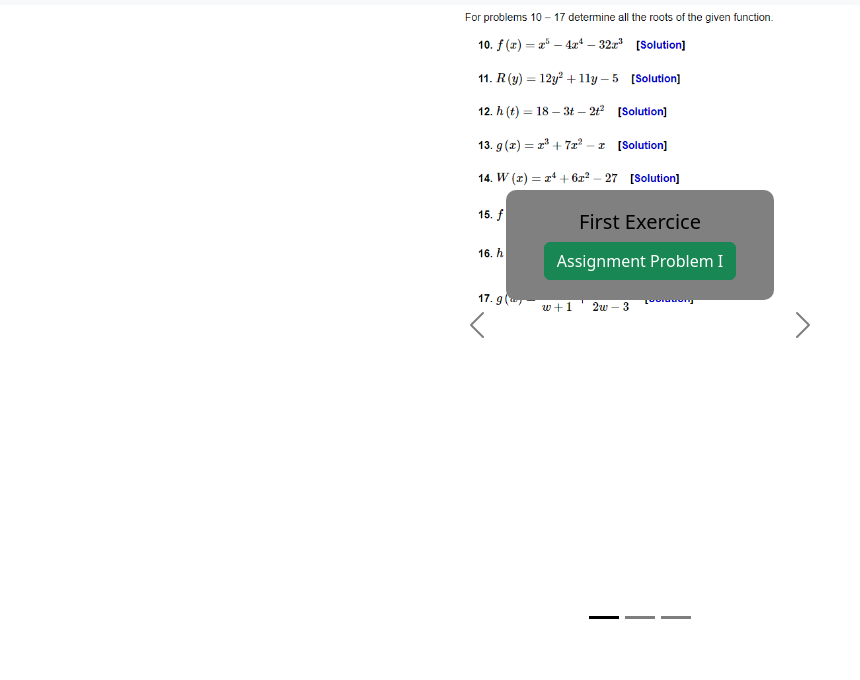
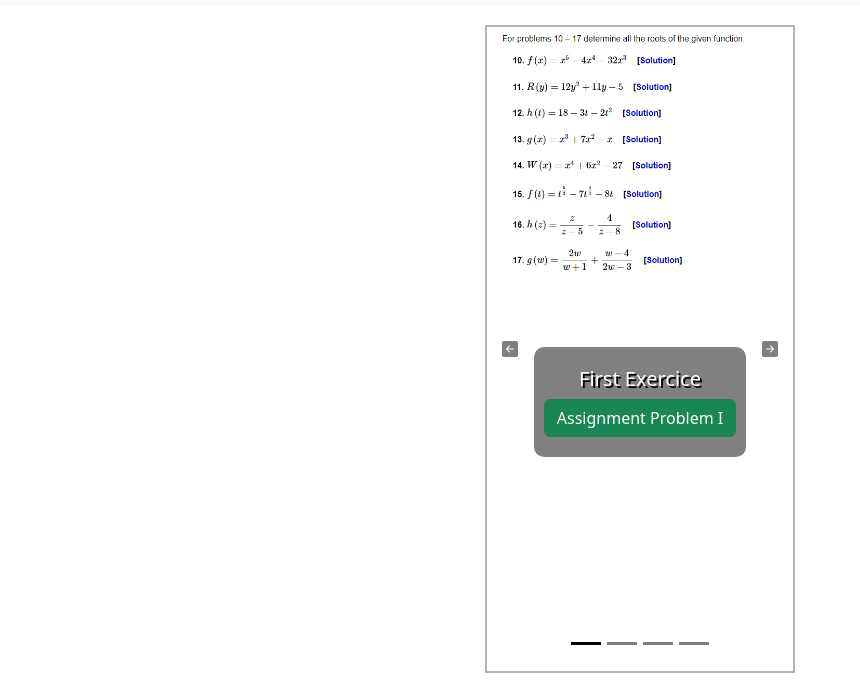
Before and after one commit to Marcelo689/Rs-ti-front-end, a plain HTML site: page index.html in a window 1280 px wide. Shown: the part 91-771 px from the top of the page, without its empty margins (0-860 px from the left). Drawn offline with nearby package versions, Linux system fonts and the light colour scheme.

Commit message:
Add files via upload

```diff
--- a/css/index.css
+++ b/css/index.css
@@ -42,11 +42,17 @@ body{
 
 .carousel-item img{
     background-size: contain;
+    overflow: scroll;
+    max-height: 80vw;
 }
 
 #carouselExampleDark {
     width: 30vw;
+    max-width: 310px;
     margin: auto;
+    margin-top:20px;
+    border: 2px solid rgb(184, 178, 178);
+    padding: 2px;
 }
 
 .carousel-inner{
@@ -54,11 +60,14 @@ body{
 }
 
 .carousel-caption{
-    margin-top:30vh;
+    margin-bottom: -200px;
     background-color: gray;
     border-radius: 10px;
 }
-
+.carousel-caption h5{
+    color: white;
+    text-shadow: black 2px 2px 0px;
+}
 .container-item-foto img{
     margin: auto;
     width: fit-content;
--- a/index.html
+++ b/index.html
@@ -5,8 +5,11 @@
     <meta http-equiv="X-UA-Compatible" content="IE=edge">
     <meta name="viewport" content="width=device-width, initial-scale=1.0">
     <title>Slider</title>
+    <link rel="stylesheet" href="https://cdn.jsdelivr.net/npm/bootstrap-icons@1.10.5/font/bootstrap-icons.css">
     <link href="https://cdn.jsdelivr.net/npm/bootstrap@5.3.0-alpha3/dist/css/bootstrap.min.css" rel="stylesheet" integrity="sha384-KK94CHFLLe+nY2dmCWGMq91rCGa5gtU4mk92HdvYe+M/SXH301p5ILy+dN9+nJOZ" crossorigin="anonymous">
     <link rel="stylesheet" href="css/index.css">
+
+
 </head>
 <body>
 
@@ -19,12 +22,6 @@
           </button>
           <div class="collapse navbar-collapse" id="navbarSupportedContent">
             <ul class="navbar-nav me-auto mb-2 mb-lg-0">
-              <!-- <li class="nav-item">
-                <a class="nav-link active" aria-current="page" href="#">Home</a>
-              </li>
-              <li class="nav-item">
-                <a class="nav-link" href="#">Link</a>
-              </li> -->
               <li class="nav-item dropdown">
                 <a class="nav-link dropdown-toggle" href="#" role="button" data-bs-toggle="dropdown" aria-expanded="false">
                   Material for Study
@@ -37,26 +34,21 @@
                   <li><a class="dropdown-item" href="#">Something else here</a></li>
                 </ul>
               </li>
-              <!-- <li class="nav-item">
-                <a class="nav-link disabled">Disabled</a>
-              </li> -->
+              </li>
             </ul>
-            <!-- <form class="d-flex" role="search">
-              <input class="form-control me-2" type="search" placeholder="Search" aria-label="Search">
-              <button class="btn btn-outline-success" type="submit">Search</button>
-            </form> -->
           </div>
         </div>
     </nav>
 
-      <div id="carouselExampleDark" class="carousel carousel-dark slide">
+      <div id="carouselExampleDark" class="carousel carousel-dark slide" >
         <div class="carousel-indicators">
           <button type="button" data-bs-target="#carouselExampleDark" data-bs-slide-to="0" class="active" aria-current="true" aria-label="Slide 1"></button>
           <button type="button" data-bs-target="#carouselExampleDark" data-bs-slide-to="1" aria-label="Slide 2"></button>
           <button type="button" data-bs-target="#carouselExampleDark" data-bs-slide-to="2" aria-label="Slide 3"></button>
+          <button type="button" data-bs-target="#carouselExampleDark" data-bs-slide-to="3" aria-label="Slide 4"></button>
         </div>
         <div class="carousel-inner">
-          <div class="carousel-item active" data-bs-interval="10000">
+          <div class="carousel-item active" data-bs-interval="1000">
             <img src="img/math/exercicio1.PNG" class="d-block w-100" alt="...">
             <div class="carousel-caption d-none d-md-block">
               <h5>First Exercice</h5>
@@ -77,14 +69,21 @@
                 <a class="btn btn-success" href="https://tutorial.math.lamar.edu/ProblemsNS/CalcIII/3DCoords.aspx">Assignment Problem III</a>
             </div>
           </div>
+          <div class="carousel-item" data-bs-interval="2000">
+            <img src="img/paisagem4.jpg" class="d-block w-100" alt="...">
+            <div class="carousel-caption d-none d-md-block">
+                <h5>Forth Exercice</h5>
+                <a class="btn btn-success" href="https://tutorial.math.lamar.edu/ProblemsNS/CalcIII/3DCoords.aspx">Assignment Problem III</a>
+            </div>
+          </div>
 
         </div>
         <button class="carousel-control-prev" type="button" data-bs-target="#carouselExampleDark" data-bs-slide="prev">
-          <span class="carousel-control-prev-icon" aria-hidden="true"></span>
+          <i style="color:black" class="bi bi-arrow-left-square-fill"></i>
           <span class="visually-hidden">Previous</span>
         </button>
         <button class="carousel-control-next" type="button" data-bs-target="#carouselExampleDark" data-bs-slide="next">
-          <span class="carousel-control-next-icon" aria-hidden="true"></span>
+          <i style="color:black" class="bi bi-arrow-right-square-fill"></i>
           <span class="visually-hidden">Next</span>
         </button>
       </div>
```
